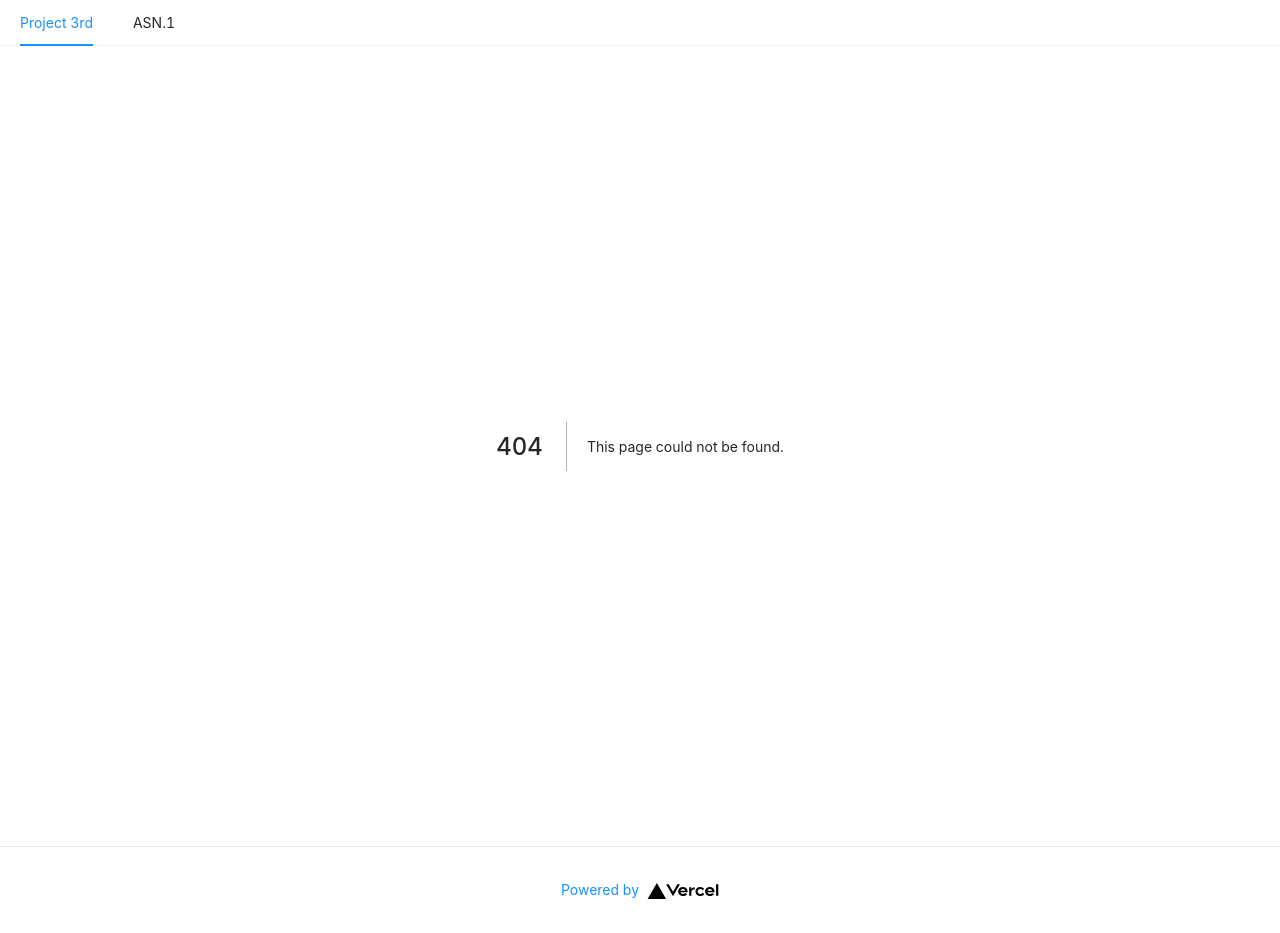
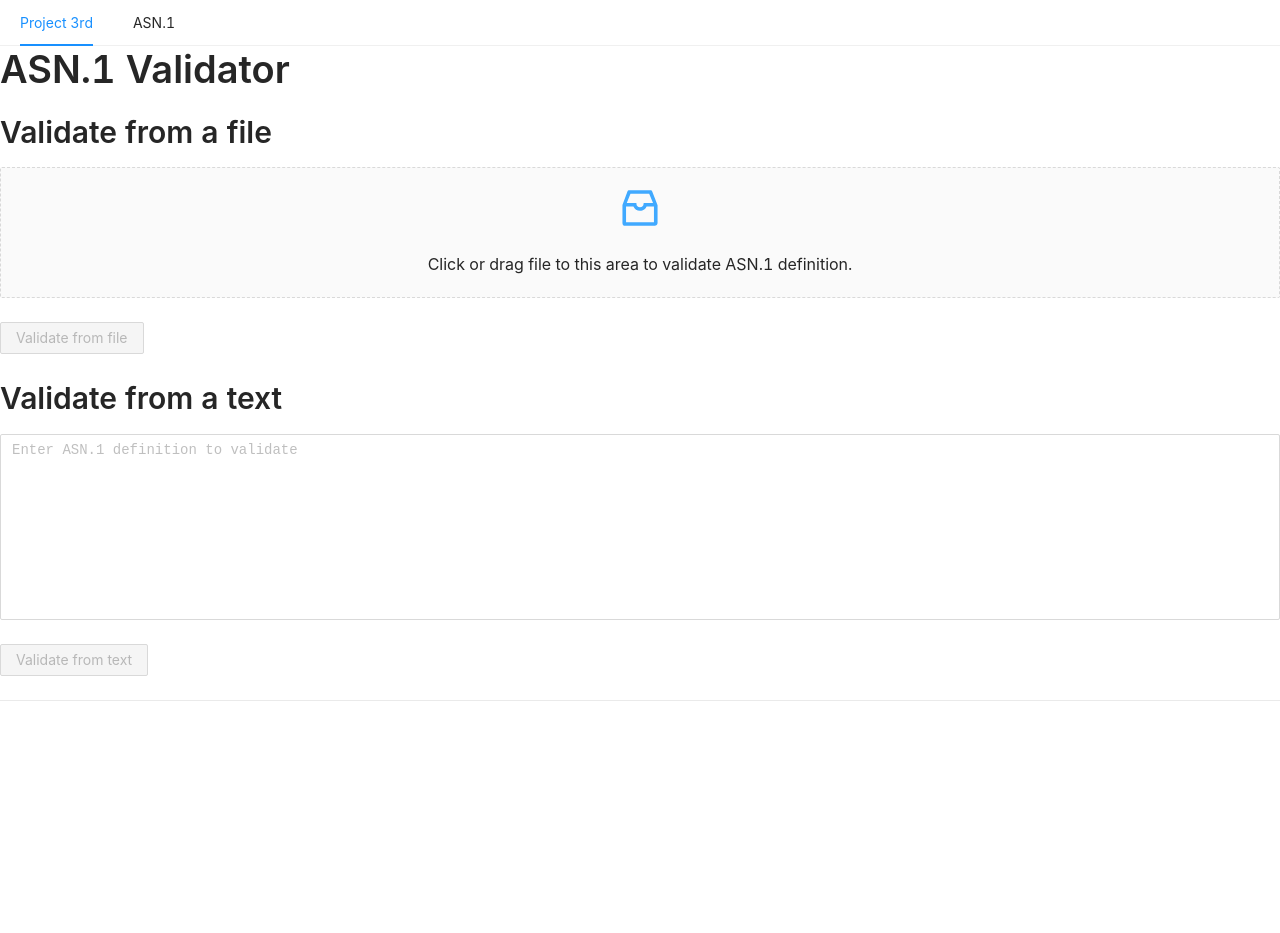
Before and after one commit to proj3rd/proj3rd.github.io, a Next.js app: page /asn1/validate in a window 1280 px wide. Before the commit this address had no page. After the commit the page ends 800 px from the top, so only its background shows below. Built offline with nearby package versions, Linux system fonts and the light colour scheme.

Commit message:
ASN.1 validator service

```diff
--- a/components/footer.tsx
+++ b/components/footer.tsx
@@ -2,18 +2,5 @@ import Image from "next/image";
 import styles from "../styles/Home.module.css";
 
 export default function Footer() {
-  return (
-    <footer className={styles.footer}>
-      <a
-        href="https://vercel.com?utm_source=create-next-app&utm_medium=default-template&utm_campaign=create-next-app"
-        target="_blank"
-        rel="noopener noreferrer"
-      >
-        Powered by{" "}
-        <span className={styles.logo}>
-          <Image src="/vercel.svg" alt="Vercel Logo" width={72} height={16} />
-        </span>
-      </a>
-    </footer>
-  );
+  return <footer className={styles.footer}></footer>;
 }
--- a/components/navbar.tsx
+++ b/components/navbar.tsx
@@ -10,9 +10,6 @@ export default function NavBar() {
         <Link href="/">Project 3rd</Link>
       </Menu.Item>
       <SubMenu key="asn1" title="ASN.1">
-        <Menu.Item key="extract">
-          <Link href="/asn1/extract">Extract</Link>
-        </Menu.Item>
         <Menu.Item key="validate">
           <Link href="/asn1/validate">Validate</Link>
         </Menu.Item>
--- a/next.config.js
+++ b/next.config.js
@@ -1,7 +1,14 @@
 /** @type {import('next').NextConfig} */
 const nextConfig = {
   reactStrictMode: true,
-  distDir: 'docs',
-}
+  distDir: "docs",
+  webpack: (config) => {
+    config.resolve.fallback = {
+      fs: false,
+      process: false,
+    };
+    return config;
+  },
+};
 
-module.exports = nextConfig
+module.exports = nextConfig;
--- a/package.json
+++ b/package.json
@@ -9,7 +9,9 @@
     "lint": "next lint"
   },
   "dependencies": {
+    "@ant-design/icons": "^4.7.0",
     "antd": "^4.19.2",
+    "asn3rd": "proj3rd/asn3rd",
     "next": "12.1.0",
     "react": "17.0.2",
     "react-dom": "17.0.2"
--- /dev/null
+++ b/pages/asn1/validate.tsx
@@ -0,0 +1,216 @@
+import {
+  Button,
+  Col,
+  Form,
+  Input,
+  message,
+  Modal,
+  Row,
+  Spin,
+  Typography,
+  Upload,
+} from "antd";
+import { useForm } from "antd/lib/form/Form";
+import { InboxOutlined } from "@ant-design/icons";
+import { parse } from "asn3rd/dist/parser.js";
+import { useState } from "react";
+import Head from "next/head";
+
+const { TextArea } = Input;
+const { Title } = Typography;
+const { Dragger } = Upload;
+
+export default function Extract() {
+  const [formFile] = useForm();
+  const [formText] = useForm();
+
+  const [working, setWorking] = useState(false);
+  const [disabledFile, setDisabledFile] = useState(true);
+  const [disabledText, setDisabledText] = useState(true);
+  const [visibleModal, setVisibleModal] = useState(false);
+  const [numErrors, setNumErrors] = useState(0);
+  const [errors, setErrors] = useState("");
+
+  function onCancelModal() {
+    setVisibleModal(false);
+  }
+
+  function onValuesChangeFile(changedValues: any) {
+    const { file } = changedValues;
+    if (!file) {
+      return;
+    }
+    setDisabledFile(!file.fileList.length);
+  }
+
+  function onValuesChangeText(changedValues: any) {
+    const { text } = changedValues;
+    setDisabledText(!text);
+  }
+
+  async function validate(text: string) {
+    message.destroy();
+    return new Promise<void>((resolve, reject) => {
+      setTimeout(() => {
+        const [error] = parse(text);
+        if (error) {
+          reject(error);
+        } else {
+          resolve();
+        }
+      }, 0);
+    })
+      .then(() => {
+        message.success("ASN.1 definition looks well formed.", 0);
+      })
+      .catch((reason) => {
+        const errors = reason.errors
+          .map(
+            ({
+              line,
+              column,
+              msg,
+            }: {
+              line: number;
+              column: number;
+              msg: string;
+            }) => {
+              return `line ${line}:${column} ${msg}`;
+            }
+          )
+          .join("\n");
+        setNumErrors(reason.errors.length);
+        setErrors(errors);
+        setVisibleModal(true);
+      })
+      .finally(() => {
+        setWorking(false);
+      });
+  }
+
+  async function validateFile() {
+    setWorking(true);
+    const fileField = formFile.getFieldValue("file");
+    if (!fileField.fileList.length) {
+      setWorking(false);
+      return;
+    }
+    const file = fileField.fileList[0];
+    const fileObj = file.originFileObj as File;
+    if (!fileObj) {
+      setWorking(false);
+      return;
+    }
+    const reader = new FileReader();
+    reader.addEventListener("load", (ev) => {
+      const { result } = reader;
+      if (typeof result !== "string") {
+        message.error("Oops. It is unexpected.", 0);
+        setWorking(false);
+        return;
+      }
+      validate(result);
+    });
+    reader.readAsText(fileObj);
+  }
+
+  async function validateText() {
+    setWorking(true);
+    const text = formText.getFieldValue("text");
+    validate(text);
+  }
+
+  return (
+    <>
+      <Head>
+        <title>ASN.1 Validator</title>
+      </Head>
+
+      <Title level={1}>ASN.1 Validator</Title>
+
+      <Spin spinning={working}>
+        <Title level={2}>Validate from a file</Title>
+        <Form
+          form={formFile}
+          component={false}
+          onValuesChange={onValuesChangeFile}
+        >
+          <Row>
+            <Col span={24}>
+              <Form.Item name="file">
+                <Dragger multiple={false} maxCount={1}>
+                  <p className="ant-upload-drag-icon">
+                    <InboxOutlined />
+                  </p>
+                  <p className="ant-upload-text">
+                    Click or drag file to this area to validate ASN.1
+                    definition.
+                  </p>
+                </Dragger>
+              </Form.Item>
+            </Col>
+          </Row>
+          <Row>
+            <Col span={24}>
+              <Form.Item>
+                <Button
+                  disabled={disabledFile || visibleModal}
+                  onClick={validateFile}
+                >
+                  Validate from file
+                </Button>
+              </Form.Item>
+            </Col>
+          </Row>
+        </Form>
+
+        <Title level={2}>Validate from a text</Title>
+        <Form
+          form={formText}
+          component={false}
+          onValuesChange={onValuesChangeText}
+        >
+          <Row>
+            <Col span={24}>
+              <Form.Item name="text">
+                <TextArea
+                  autoSize={{ minRows: 8, maxRows: 24 }}
+                  style={{ fontFamily: "monospace, monospace" }}
+                  placeholder="Enter ASN.1 definition to validate"
+                />
+              </Form.Item>
+            </Col>
+          </Row>
+          <Row>
+            <Col span={24}>
+              <Form.Item>
+                <Button
+                  disabled={disabledText || visibleModal}
+                  onClick={validateText}
+                >
+                  Validate from text
+                </Button>
+              </Form.Item>
+            </Col>
+          </Row>
+        </Form>
+
+        <Modal
+          title={`ASN.1 definition seems have ${
+            numErrors === 1 ? "an error" : "errors"
+          }`}
+          visible={visibleModal}
+          onCancel={onCancelModal}
+          width="100%"
+          footer={null}
+        >
+          <TextArea
+            value={errors}
+            autoSize={{ minRows: 8, maxRows: 24 }}
+            readOnly
+          />
+        </Modal>
+      </Spin>
+    </>
+  );
+}
--- a/pages/index.tsx
+++ b/pages/index.tsx
@@ -7,14 +7,12 @@ const Home: NextPage = () => {
   return (
     <div className={styles.container}>
       <Head>
-        <title>Create Next App</title>
-        <meta name="description" content="Generated by create next app" />
-        <link rel="icon" href="/favicon.ico" />
+        <title>Project 3rd</title>
       </Head>
 
       <main className={styles.main}>
         <h1 className={styles.title}>
-          Welcome to <a href="https://proj3rd.github.io">Project 3rd!</a>
+          Welcome to Project 3rd!
         </h1>
       </main>
     </div>
```
Also changed, not shown: 1 other file (tests, documents, lock files or other folders).
